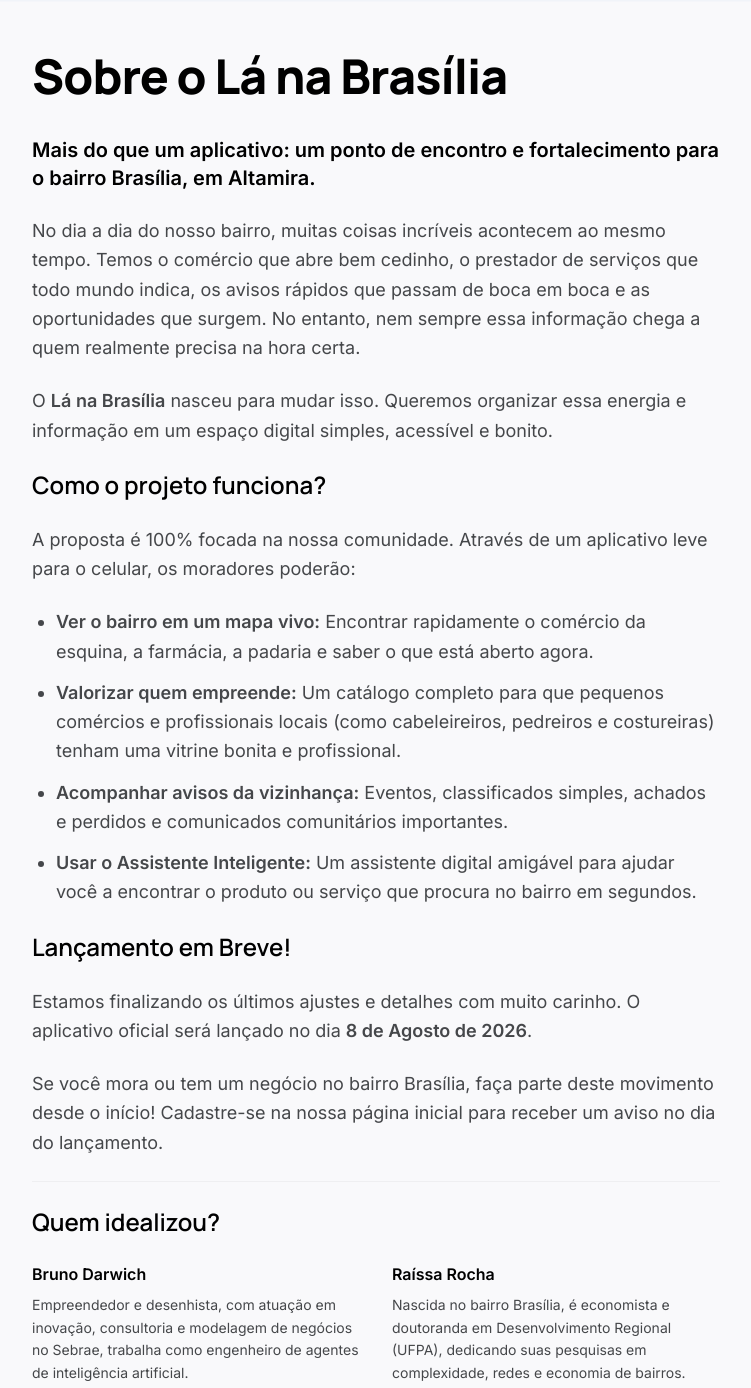
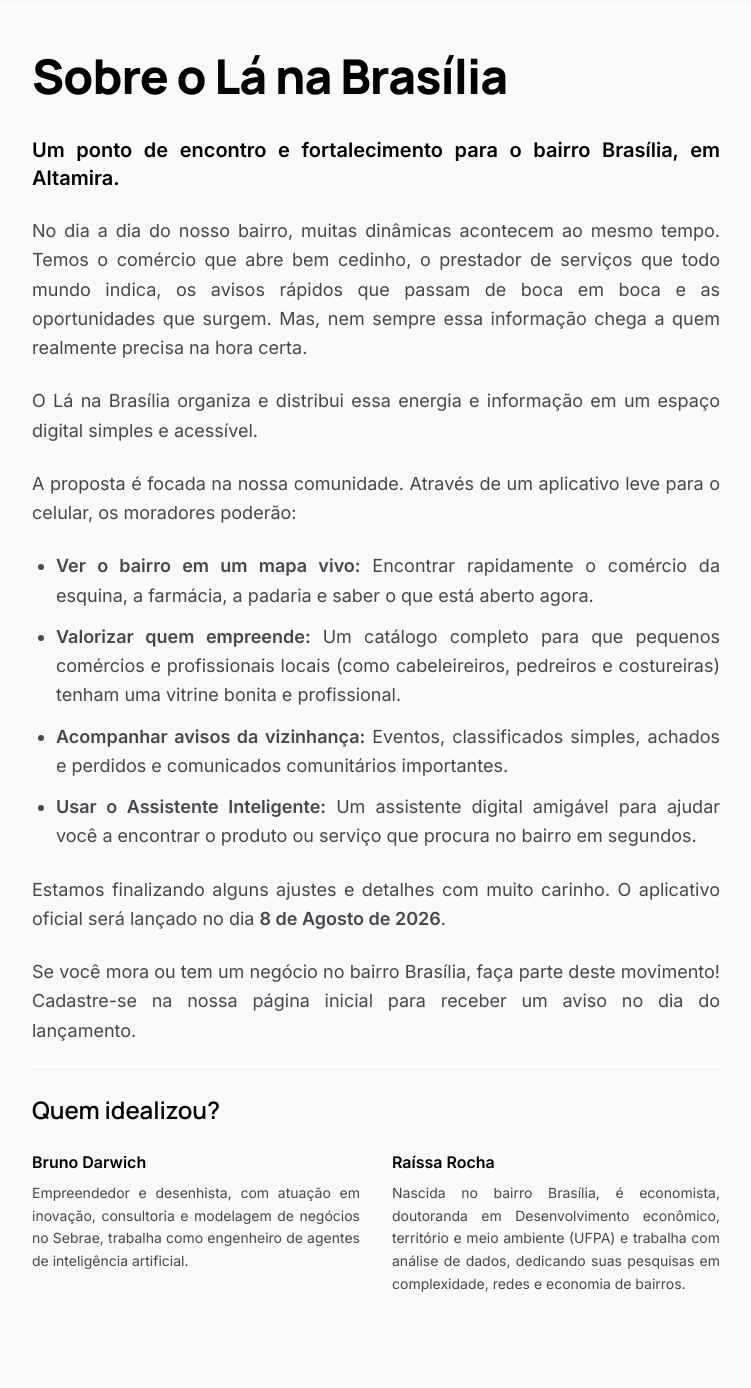
Before and after one commit to brunodarwich/lnb-page, a website: page sobre.html in a window 1280 px wide. Shown: the part 80-1468 px from the top of the page, without its empty margins (264-1015 px from the left). Drawn offline with nearby package versions, Linux system fonts and the light colour scheme.

Commit message:
chore: atualiza textos e formatação da página sobre e biografia da Raíssa

```diff
--- a/sobre.html
+++ b/sobre.html
@@ -128,23 +128,23 @@
 <main class="pt-32 pb-24 px-margin-mobile md:px-margin-desktop max-w-3xl mx-auto">
     <h1 class="font-display-lg text-display-lg text-primary mb-8">Sobre o Lá na Brasília</h1>
 
-    <div class="space-y-6 text-body-lg text-on-surface-variant leading-relaxed">
+    <div class="space-y-6 text-body-lg text-on-surface-variant leading-relaxed text-justify">
         <p class="font-semibold text-primary text-xl">
-            Mais do que um aplicativo: um ponto de encontro e fortalecimento para o bairro Brasília, em Altamira.
+            Um ponto de encontro e fortalecimento para o bairro Brasília, em Altamira.
         </p>
 
         <p>
-            No dia a dia do nosso bairro, muitas coisas incríveis acontecem ao mesmo tempo. Temos o comércio que abre bem cedinho, o prestador de serviços que todo mundo indica, os avisos rápidos que passam de boca em boca e as oportunidades que surgem. No entanto, nem sempre essa informação chega a quem realmente precisa na hora certa.
+            No dia a dia do nosso bairro, muitas dinâmicas acontecem ao mesmo tempo. Temos o comércio que abre bem cedinho, o prestador de serviços que todo mundo indica, os avisos rápidos que passam de boca em boca e as oportunidades que surgem. Mas, nem sempre essa informação chega a quem realmente precisa na hora certa.
         </p>
 
         <p>
-            O <strong>Lá na Brasília</strong> nasceu para mudar isso. Queremos organizar essa energia e informação em um espaço digital simples, acessível e bonito.
+            O Lá na Brasília organiza e distribui essa energia e informação em um espaço digital simples e acessível.
         </p>
 
-        <h2 class="font-display-lg text-headline-md text-primary mt-12 mb-4">Como o projeto funciona?</h2>
         <p>
-            A proposta é 100% focada na nossa comunidade. Através de um aplicativo leve para o celular, os moradores poderão:
+            A proposta é focada na nossa comunidade. Através de um aplicativo leve para o celular, os moradores poderão:
         </p>
+
         <ul class="list-disc pl-6 space-y-3">
             <li><strong>Ver o bairro em um mapa vivo:</strong> Encontrar rapidamente o comércio da esquina, a farmácia, a padaria e saber o que está aberto agora.</li>
             <li><strong>Valorizar quem empreende:</strong> Um catálogo completo para que pequenos comércios e profissionais locais (como cabeleireiros, pedreiros e costureiras) tenham uma vitrine bonita e profissional.</li>
@@ -152,12 +152,12 @@
             <li><strong>Usar o Assistente Inteligente:</strong> Um assistente digital amigável para ajudar você a encontrar o produto ou serviço que procura no bairro em segundos.</li>
         </ul>
 
-        <h2 class="font-display-lg text-headline-md text-primary mt-12 mb-4">Lançamento em Breve!</h2>
         <p>
-            Estamos finalizando os últimos ajustes e detalhes com muito carinho. O aplicativo oficial será lançado no dia <strong>8 de Agosto de 2026</strong>.
+            Estamos finalizando alguns ajustes e detalhes com muito carinho. O aplicativo oficial será lançado no dia <strong>8 de Agosto de 2026</strong>.
         </p>
+
         <p>
-            Se você mora ou tem um negócio no bairro Brasília, faça parte deste movimento desde o início! Cadastre-se na nossa página inicial para receber um aviso no dia do lançamento.
+            Se você mora ou tem um negócio no bairro Brasília, faça parte deste movimento! Cadastre-se na nossa página inicial para receber um aviso no dia do lançamento.
         </p>
 
         <hr class="border-t border-outline-variant/20 my-12" />
@@ -166,14 +166,14 @@
         <div class="grid grid-cols-1 sm:grid-cols-2 gap-8 text-sm text-on-surface-variant">
             <div class="space-y-2">
                 <h3 class="font-semibold text-primary text-base">Bruno Darwich</h3>
-                <p class="leading-relaxed text-sm">
+                <p class="leading-relaxed text-sm text-justify">
                     Empreendedor e desenhista, com atuação em inovação, consultoria e modelagem de negócios no Sebrae, trabalha como engenheiro de agentes de inteligência artificial.
                 </p>
             </div>
             <div class="space-y-2">
                 <h3 class="font-semibold text-primary text-base">Raíssa Rocha</h3>
-                <p class="leading-relaxed text-sm">
-                    Nascida no bairro Brasília, é economista e doutoranda em Desenvolvimento Regional (UFPA), dedicando suas pesquisas em complexidade, redes e economia de bairros.
+                <p class="leading-relaxed text-sm text-justify">
+                    Nascida no bairro Brasília, é economista, doutoranda em Desenvolvimento econômico, território e meio ambiente (UFPA) e trabalha com análise de dados, dedicando suas pesquisas em complexidade, redes e economia de bairros.
                 </p>
             </div>
         </div>
```
